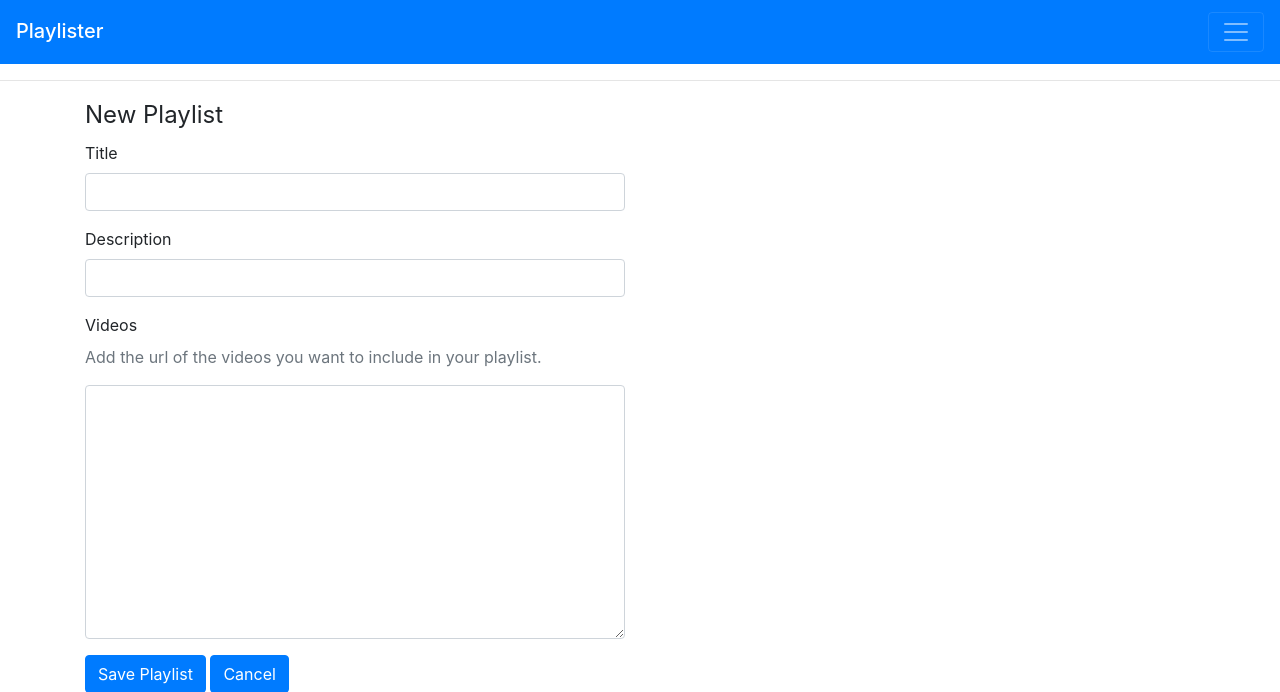
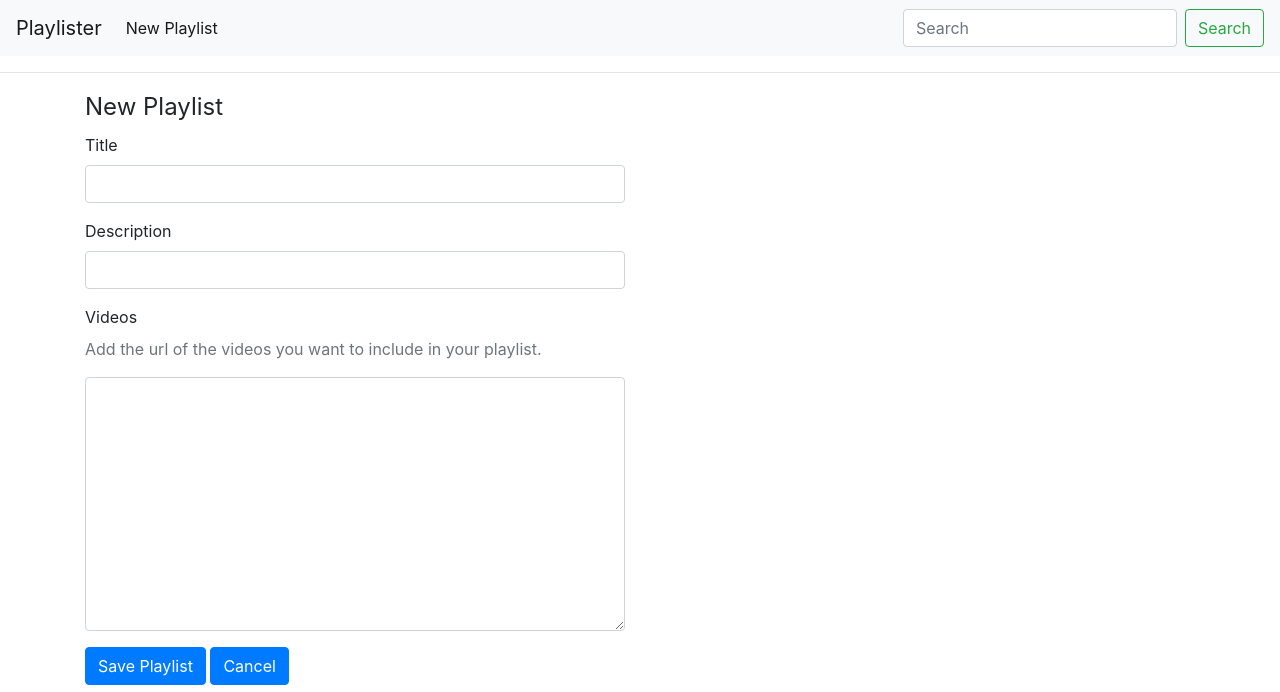
Before and after one commit to prathmesh-jagtap/Flask-Playlister-App, a Flask app: page /playlists/new in a window 1280 px wide. Shown: the top 692 px of the page. Run offline with Flask 2, Linux system fonts and the light colour scheme; some libraries are stand-ins or nearby versions.

Commit message:
navbar updated

```diff
--- a/templates/base.html
+++ b/templates/base.html
@@ -3,6 +3,8 @@
 <html lang="en">
 <head>
     <meta charset="UTF-8">
+    <meta name="viewport" content="width=device-width, initial-scale=1">
+    <!--link title-->
     <title>Playlister</title>
     <!-- Now we will use the compiled and minified CSS -->
     <link rel="stylesheet" href="https://stackpath.bootstrapcdn.com/bootstrap/4.3.1/css/bootstrap.min.css" integrity="sha384-ggOyR0iXCbMQv3Xipma34MD+dH/1fQ784/j6cY/iJTQUOhcWr7x9JvoRxT2MZw1T" crossorigin="anonymous">
--- a/templates/partials/navbar.html
+++ b/templates/partials/navbar.html
@@ -1,19 +1,39 @@
 <!--templates/partials/navbar.html-->
 
-<nav class="navbar navbar-dark bg-primary">
-  <h2><a class="navbar-brand" href="/">Playlister</a></h2>
-  <button class="navbar-toggler" type="button" data-toggle="collapse" data-target="#navbarTogglerDemo02" aria-controls="navbarTogglerDemo02" aria-expanded="false" aria-label="Toggle navigation">
+<!--<nav class="navbar navbar-dark bg-primary">-->
+<!--  <h2><a class="navbar-brand" href="/">Playlister</a></h2>-->
+<!--  <button class="navbar-toggler" type="button" data-toggle="collapse" data-target="#navbarTogglerDemo02" aria-controls="navbarTogglerDemo02" aria-expanded="false" aria-label="Toggle navigation">-->
+<!--    <span class="navbar-toggler-icon"></span>-->
+<!--  </button>-->
+
+<!--  <div class="collapse navbar-collapse" id="navbarNav">-->
+<!--    <ul class="navbar-nav mr-auto mt-2 mt-lg-0">-->
+<!--      <li class="nav-item active">-->
+<!--          <a href='/playlists/new' class="btn btn-default navbar-btn">New Playlist <span class="sr-only">(current)</span></a>-->
+<!--      </li>-->
+<!--    </ul>-->
+<!--    <form class="form-inline my-2 my-lg-0">-->
+<!--      <input class="form-control mr-sm-2" type="search" placeholder="Search">-->
+<!--      <button class="btn btn-outline-success my-2 my-sm-0" type="submit">Search</button>-->
+<!--    </form>-->
+<!--  </div>-->
+<!--</nav>-->
+<!--new-->
+<nav class="navbar navbar-expand-lg navbar-light bg-light">
+  <a class="navbar-brand" href="/">Playlister</a>
+  <button class="navbar-toggler" type="button" data-toggle="collapse" data-target="#navbarSupportedContent" aria-controls="navbarSupportedContent" aria-expanded="false" aria-label="Toggle navigation">
     <span class="navbar-toggler-icon"></span>
   </button>
 
   <div class="collapse navbar-collapse" id="navbarSupportedContent">
-    <ul class="navbar-nav mr-auto mt-2 mt-lg-0">
+    <ul class="navbar-nav mr-auto">
       <li class="nav-item active">
-          <a href='/playlists/new' class="btn btn-default navbar-btn">New Playlist <span class="sr-only">(current)</span></a>
+        <a class="nav-link" href="/playlists/new">New Playlist <span class="sr-only">(current)</span></a>
       </li>
     </ul>
+
     <form class="form-inline my-2 my-lg-0">
-      <input class="form-control mr-sm-2" type="search" placeholder="Search">
+      <input class="form-control mr-sm-2" type="search" placeholder="Search" aria-label="Search">
       <button class="btn btn-outline-success my-2 my-sm-0" type="submit">Search</button>
     </form>
   </div>
```
